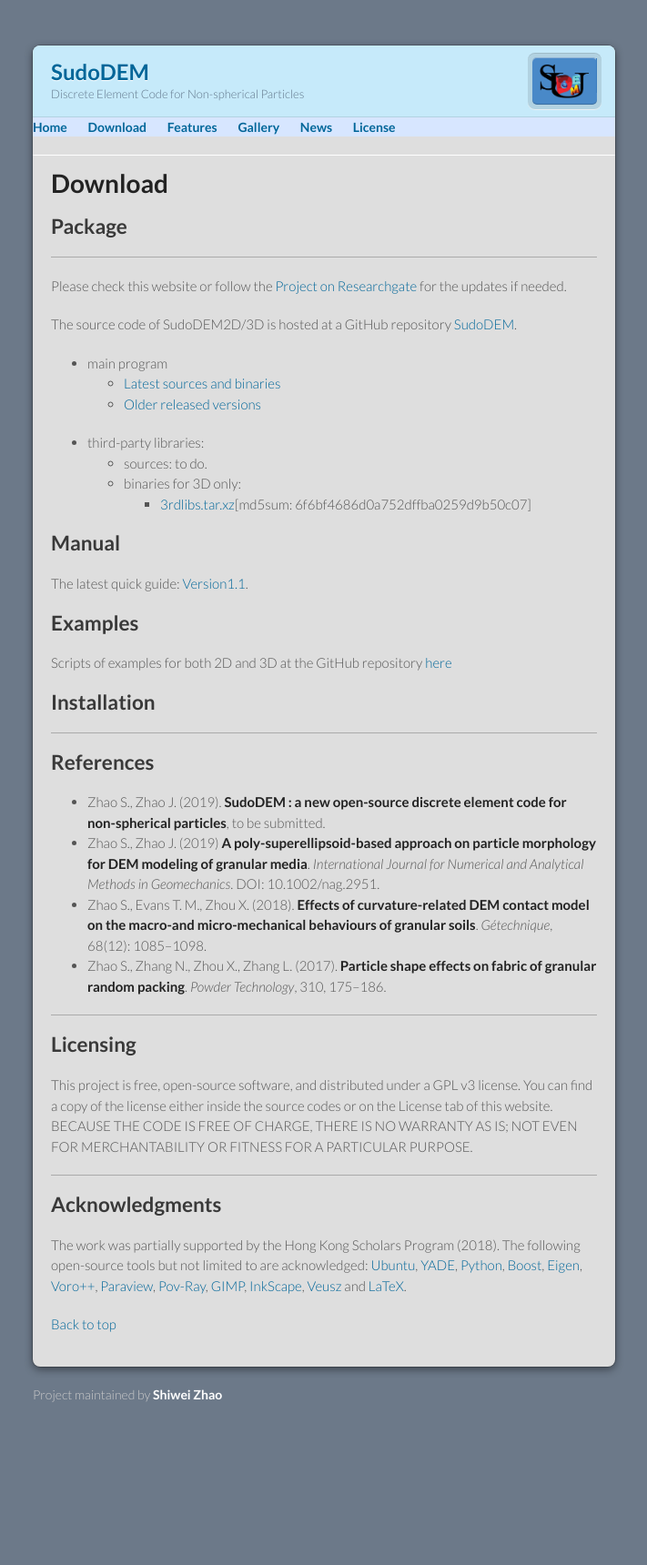
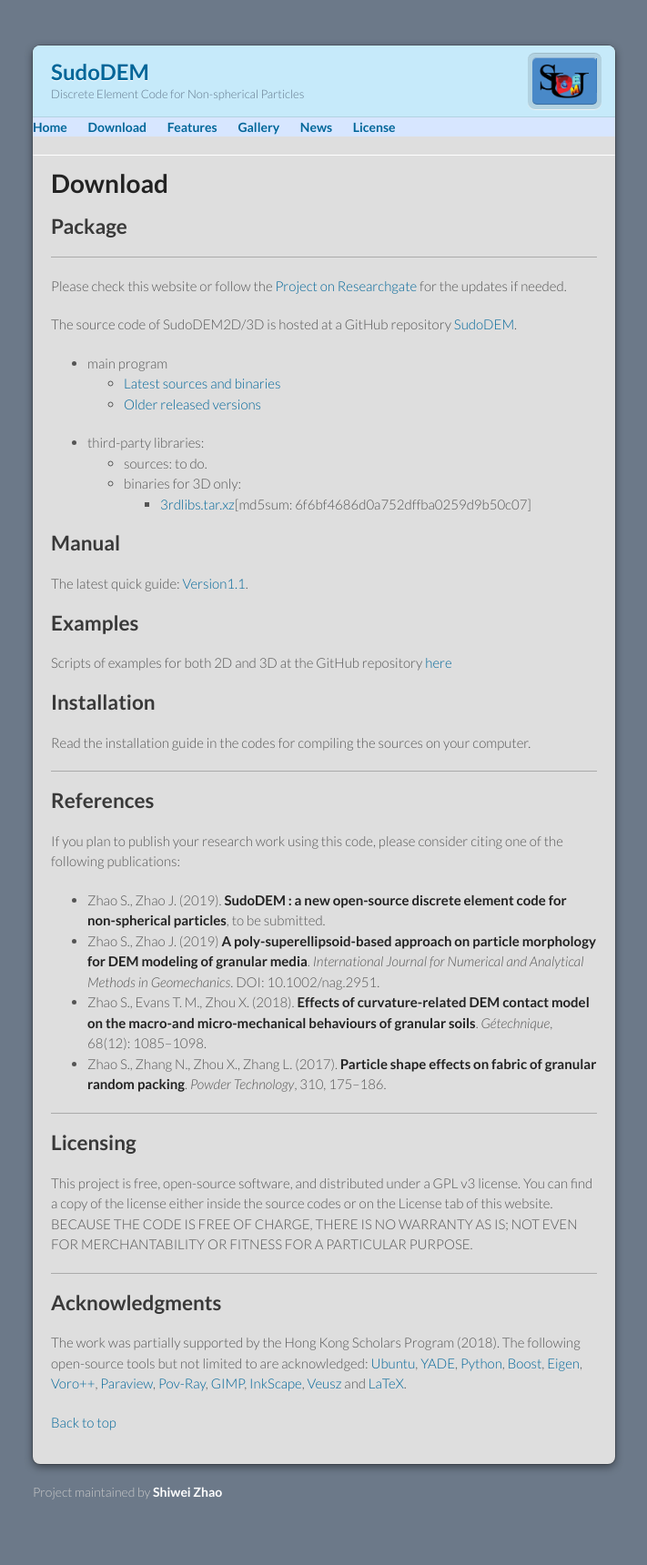
Before and after one commit to SudoDEM/sudodem.github.io, a Jekyll site: the page built from download.md, in a window 1280 px wide. Shown: the whole page at 91% size, without its empty margins (284-995 px from the left). Built offline with Jekyll 4.4.1, drawn with Linux system fonts in a browser that asks for light colours; our own code applies the rules of GitHub Pages for plain Markdown files; before the commit the page ends 1613 px from its top, so only the background shows below that.

Commit message:
updated download page

```diff
--- a/download.md
+++ b/download.md
@@ -28,10 +28,11 @@ The latest quick guide: [Version1.1](https://www.researchgate.net/publication/33
 Scripts of examples for both 2D and 3D at the GitHub repository [here](https://github.com/SwaySZ/ExamplesSudoDEM)
 
 ## Installation
-
+Read the installation guide in the codes for compiling the sources on your computer.
 * * *
 
 ## References
+If you plan to publish your research work using this code, please consider citing one of the following publications:
 - Zhao S., Zhao J. (2019). **SudoDEM : a new open-source discrete element code for non-spherical particles**, to be submitted.
 - Zhao S., Zhao J. (2019) **A poly-superellipsoid-based approach on particle morphology for DEM modeling of granular media**. _International Journal for Numerical and Analytical Methods in Geomechanics_. DOI: 10.1002/nag.2951.
 - Zhao S., Evans T. M., Zhou X. (2018). **Effects of curvature-related DEM contact model on the macro-and micro-mechanical behaviours of granular soils**. _Gétechnique_, 68(12): 1085–1098.
```
